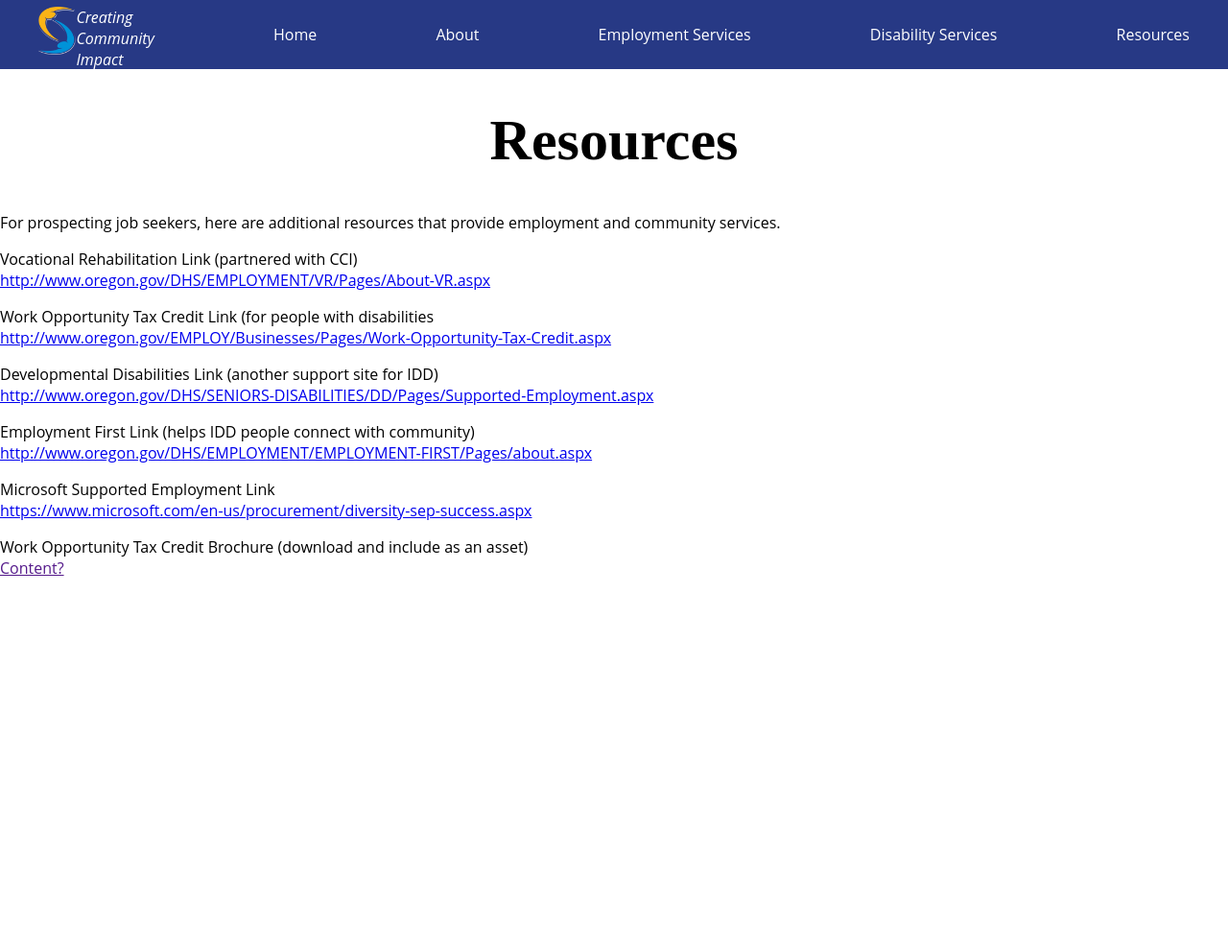
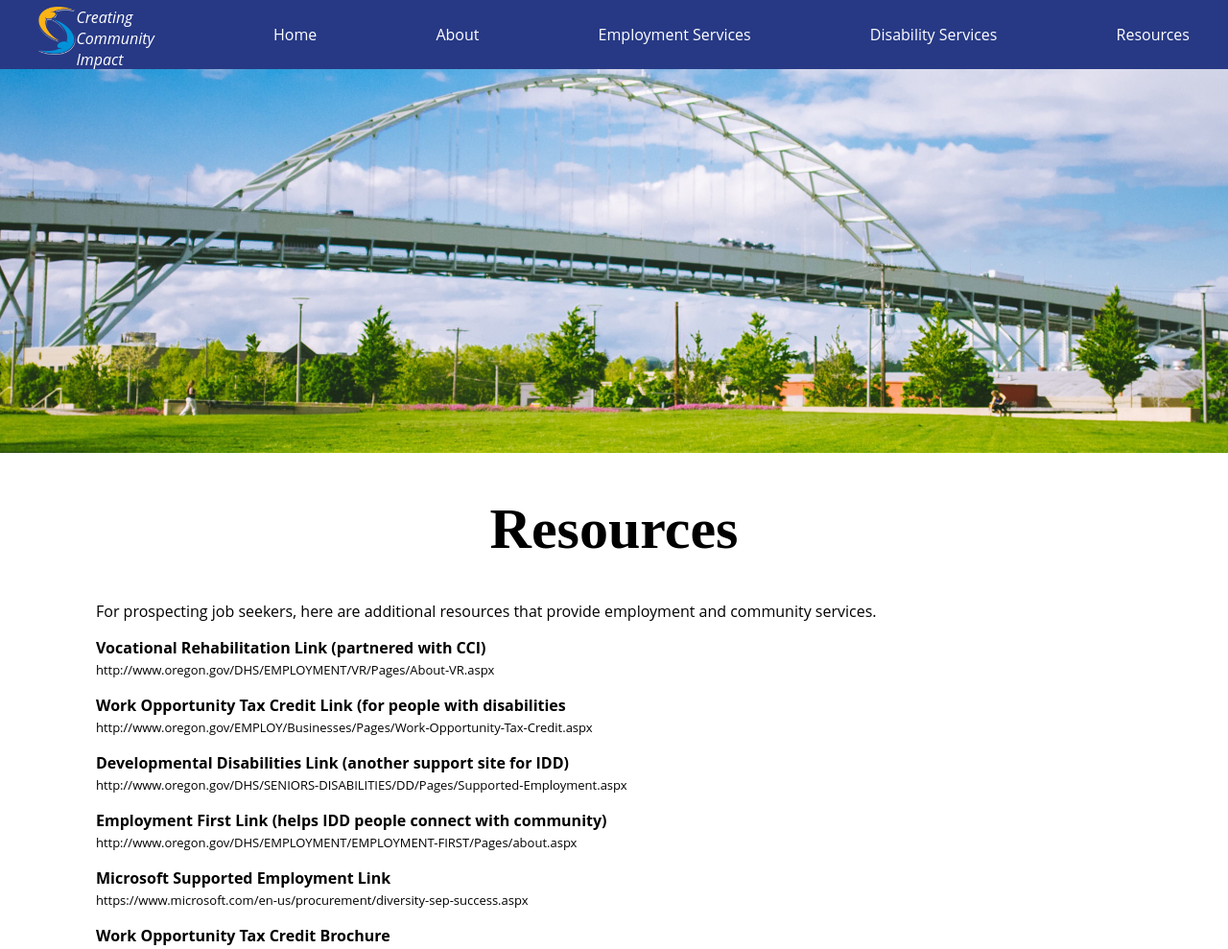
Before and after one commit to raymond-59414/Creating-Community-Impact, a plain HTML site: page resources.html in a window 1280 px wide. Shown: the whole page at 96% size. Before the commit the page ends 800 px from the top, so only its background shows below. Drawn offline with Linux system fonts and the light colour scheme.

Commit message:
resources style

```diff
--- a/css/style.css
+++ b/css/style.css
@@ -140,3 +140,17 @@ nav ul li:hover {
 /*-------------------
 7. resources
 -------------------*/
+.description{
+    font-weight: bold;
+}
+
+.link{
+    font-weight: normal;
+    color: #000000;
+    font-size: 13px;
+    text-decoration: none;
+}
+
+a:hover {
+    color: #273985;
+}
--- a/resources.html
+++ b/resources.html
@@ -20,32 +20,35 @@
           <li><a href="contact.html">Resources</a></li>
         </ul>
       </nav>
+
+          <img class="image_header" src="media/img/bridge_large.jpg" width="1000"  alt="logo" />
     </header>
 
     <body>
+        <div class="content">
       <h1>Resources</h1>
         <p> For prospecting job seekers, here are additional resources that provide employment and community services. </p>
 
 
         <div>
-            <p> Vocational Rehabilitation Link (partnered with CCI) <br>
-                <a href="http://www.oregon.gov/DHS/EMPLOYMENT/VR/Pages/About-VR.aspx">http://www.oregon.gov/DHS/EMPLOYMENT/VR/Pages/About-VR.aspx</a></p>
+            <p class="description"> Vocational Rehabilitation Link (partnered with CCI) <br>
+                <a class="link" href="http://www.oregon.gov/DHS/EMPLOYMENT/VR/Pages/About-VR.aspx">http://www.oregon.gov/DHS/EMPLOYMENT/VR/Pages/About-VR.aspx</a></p>
 
-            <p> Work Opportunity Tax Credit Link (for people with disabilities <br>
-                <a href="http://www.oregon.gov/EMPLOY/Businesses/Pages/Work-Opportunity-Tax-Credit.aspx">http://www.oregon.gov/EMPLOY/Businesses/Pages/Work-Opportunity-Tax-Credit.aspx</a></p>
+            <p class="description"> Work Opportunity Tax Credit Link (for people with disabilities <br>
+                <a class="link" href="http://www.oregon.gov/EMPLOY/Businesses/Pages/Work-Opportunity-Tax-Credit.aspx">http://www.oregon.gov/EMPLOY/Businesses/Pages/Work-Opportunity-Tax-Credit.aspx</a></p>
 
-            <p> Developmental Disabilities Link (another support site for IDD) <br>
-                <a href="http://www.oregon.gov/DHS/SENIORS-DISABILITIES/DD/Pages/Supported-Employment.aspx">http://www.oregon.gov/DHS/SENIORS-DISABILITIES/DD/Pages/Supported-Employment.aspx</a></p>
-            <p> Employment First Link (helps IDD people connect with community) <br>
-                <a href="http://www.oregon.gov/DHS/EMPLOYMENT/EMPLOYMENT-FIRST/Pages/about.aspx">http://www.oregon.gov/DHS/EMPLOYMENT/EMPLOYMENT-FIRST/Pages/about.aspx</a></p>
+            <p class="description"> Developmental Disabilities Link (another support site for IDD) <br>
+                <a class="link" href="http://www.oregon.gov/DHS/SENIORS-DISABILITIES/DD/Pages/Supported-Employment.aspx">http://www.oregon.gov/DHS/SENIORS-DISABILITIES/DD/Pages/Supported-Employment.aspx</a></p>
+            <p class="description"> Employment First Link (helps IDD people connect with community) <br>
+                <a class="link" href="http://www.oregon.gov/DHS/EMPLOYMENT/EMPLOYMENT-FIRST/Pages/about.aspx">http://www.oregon.gov/DHS/EMPLOYMENT/EMPLOYMENT-FIRST/Pages/about.aspx</a></p>
 
-            <p> Microsoft Supported Employment Link <br>
-                <a href="https://www.microsoft.com/en-us/procurement/diversity-sep-success.aspx">https://www.microsoft.com/en-us/procurement/diversity-sep-success.aspx</a></p>
+            <p class="description"> Microsoft Supported Employment Link <br>
+                <a class="link" href="https://www.microsoft.com/en-us/procurement/diversity-sep-success.aspx">https://www.microsoft.com/en-us/procurement/diversity-sep-success.aspx</a></p>
 
-            <p> Work Opportunity Tax Credit Brochure (download and include as an asset) <br>
-                <a href="">Content?</a></p>
+            <p class="description"> Work Opportunity Tax Credit Brochure<br>
+                </p>
         </div>
-
+        </div>
     </body>
 
 </html>
```
